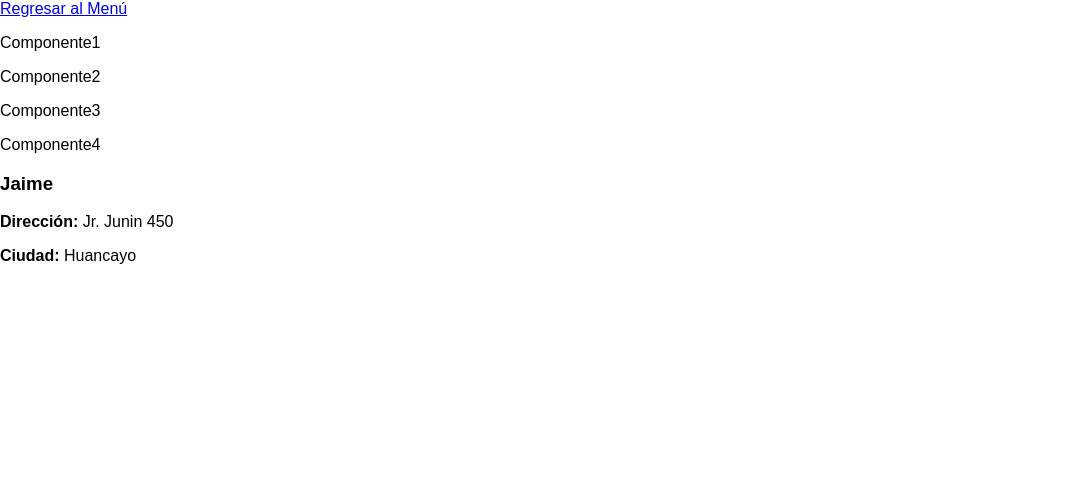
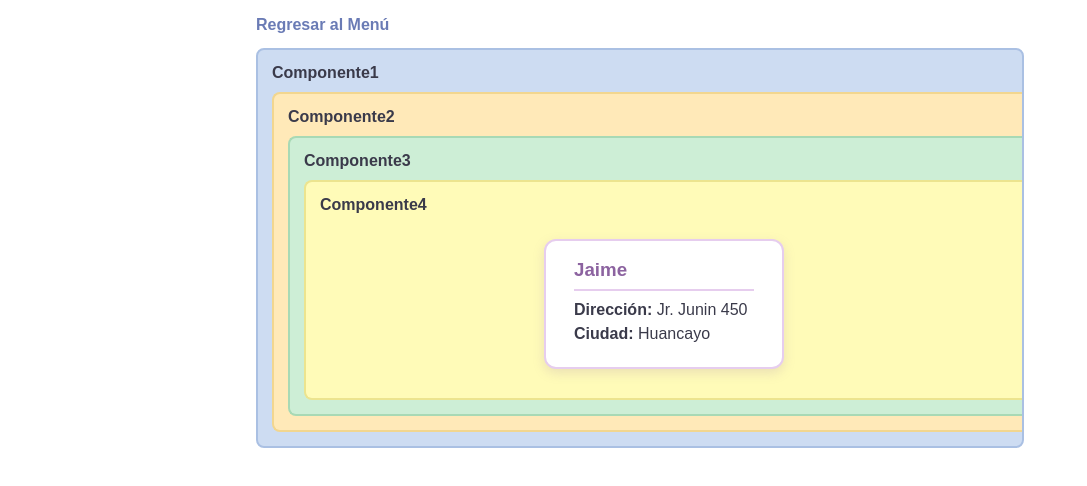
Before and after one commit to E5gar/Ejercicio01React, a React (Vite) app in the folder ejerciciosLabReact/: page /ejercicio2 in a window 1280 px wide. Shown: the top 486 px of the page, without its empty margins (0-1087 px from the left). Built offline with nearby package versions, Linux system fonts and the light colour scheme.

Commit message:
estilos css ejercicio 02

```diff
--- a/ejerciciosLabReact/src/ejercicio2/ejercicio2.css
+++ b/ejerciciosLabReact/src/ejercicio2/ejercicio2.css
@@ -0,0 +1,104 @@
+.ej2 {
+  max-width: 800px;
+  margin: 0 auto;
+  padding: 16px;
+  display: flex;
+  flex-direction: column;
+  gap: 14px;
+  color: #3a3a4a;
+  font-family: Arial, Helvetica, sans-serif;
+}
+
+.ej2-volver {
+  align-self: flex-start;
+  color: #6a7bb5;
+  text-decoration: none;
+  font-weight: bold;
+}
+
+.ej2-volver:hover {
+  text-decoration: underline;
+}
+
+.ej2-titulo {
+  margin: 0 0 10px;
+  font-weight: bold;
+}
+
+.ej2-c1 {
+  background: #cddcf2;
+  border: 2px solid #aac0e3;
+  border-radius: 8px;
+  padding: 14px 0 14px 14px;
+}
+
+.ej2-c2 {
+  background: #ffe9b8;
+  border: 2px solid #f2d68f;
+  border-radius: 8px 0 0 8px;
+  border-right: none;
+  padding: 14px 0 14px 14px;
+}
+
+.ej2-c3 {
+  background: #cdeed6;
+  border: 2px solid #a8d9b5;
+  border-radius: 8px 0 0 8px;
+  border-right: none;
+  padding: 14px 0 14px 14px;
+}
+
+.ej2-c4 {
+  background: #fffbb8;
+  border: 2px solid #ece48f;
+  border-radius: 8px 0 0 8px;
+  border-right: none;
+  padding: 14px;
+  min-height: 220px;
+  display: flex;
+  flex-direction: column;
+}
+
+.ej2-card {
+  margin: auto;
+  background: #ffffff;
+  border: 2px solid #e6cdee;
+  border-radius: 12px;
+  padding: 18px 28px;
+  min-width: 240px;
+  box-shadow: 0 4px 12px rgba(150, 120, 170, 0.2);
+}
+
+.ej2-card h3 {
+  margin: 0 0 10px;
+  padding-bottom: 8px;
+  border-bottom: 2px solid #e6cdee;
+  color: #8c63a0;
+}
+
+.ej2-card p {
+  margin: 6px 0;
+}
+
+@media (max-width: 600px) {
+  .ej2 {
+    padding: 10px;
+  }
+
+  .ej2-c1,
+  .ej2-c2,
+  .ej2-c3 {
+    padding: 10px 0 10px 10px;
+  }
+
+  .ej2-c4 {
+    padding: 10px;
+    min-height: 180px;
+  }
+
+  .ej2-card {
+    min-width: 0;
+    width: 90%;
+    padding: 14px 18px;
+  }
+}
```
